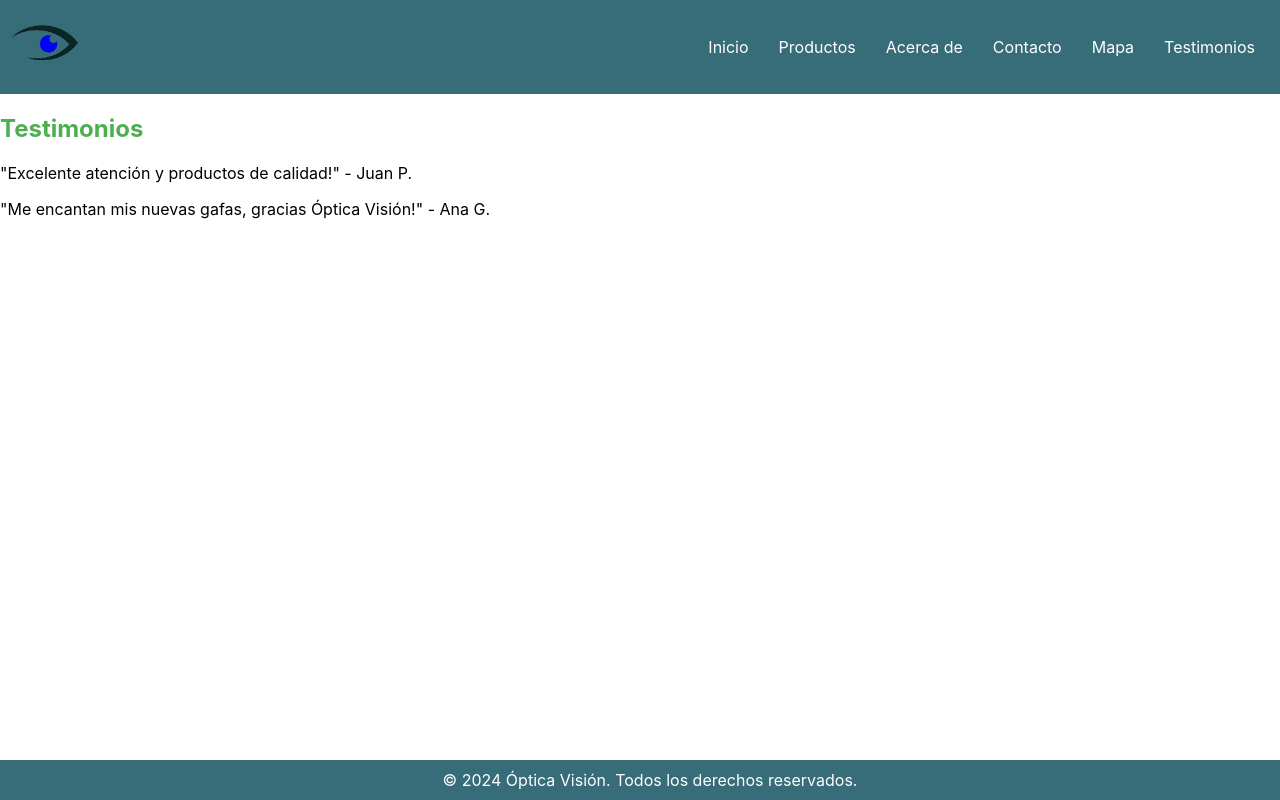
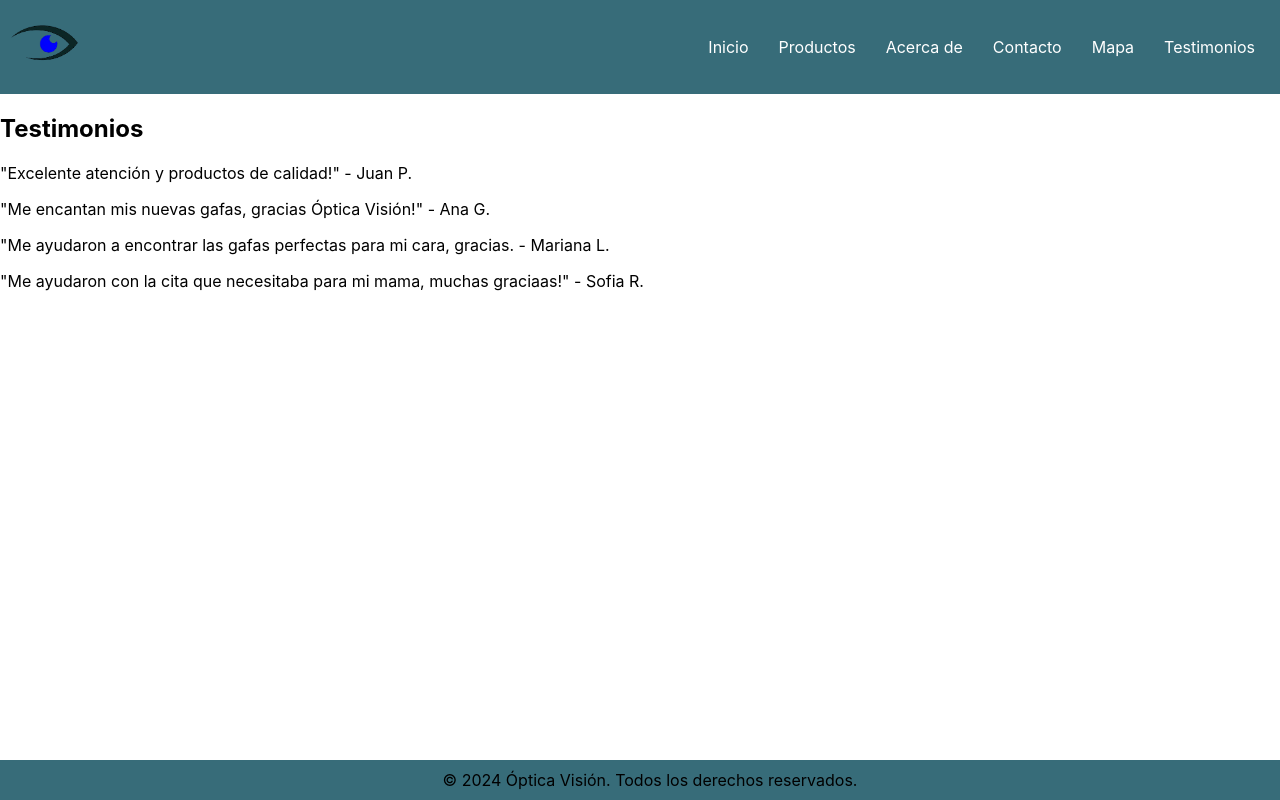
Before and after one commit to juanarango91/optica-vision, a React (Create React App) app: page /testimonios in a window 1280 px wide. Built offline with nearby package versions, Linux system fonts and the light colour scheme.

Commit message:
se agregan estilos

```diff
--- a/src/componentes/Contact/Contact.css
+++ b/src/componentes/Contact/Contact.css
@@ -1,3 +1,3 @@
 h2 {
-    color: #4CAF50;
+    color: black;
 }
--- a/src/componentes/Footer/Footer.css
+++ b/src/componentes/Footer/Footer.css
@@ -1,6 +1,6 @@
 footer {
     background-color: #376c79;
-    color: white;
+    color: black;
     text-align: center;
     padding: 10px;
     position: fixed;
--- a/src/componentes/Header/Header.css
+++ b/src/componentes/Header/Header.css
@@ -13,6 +13,7 @@ nav a {
     color: white;
     margin: 0 15px;
     text-decoration: none;
+    block-size: auto;
 
 
 }
--- a/src/componentes/Home/Home.css
+++ b/src/componentes/Home/Home.css
@@ -1,3 +1,3 @@
 h2 {
-    color: #4CAF50;
+    color: black;
 }
--- a/src/componentes/Map/Map.css
+++ b/src/componentes/Map/Map.css
@@ -1,3 +1,3 @@
 h2 {
-    color: #4CAF50;
+    color: black;
 }
--- a/src/componentes/Products/Products.css
+++ b/src/componentes/Products/Products.css
@@ -1,5 +1,5 @@
 h2 {
-    color: #4CAF50;
+    color: black;
 }
 ul {
     list-style-type: none;
--- a/src/componentes/Testimonials/Testimonials.css
+++ b/src/componentes/Testimonials/Testimonials.css
@@ -1,3 +1,7 @@
 h2 {
-    color: #4CAF50;
+    color: black;
 }
+p {
+    color: black;
+
+}
--- a/src/componentes/Testimonials/Testimonials.js
+++ b/src/componentes/Testimonials/Testimonials.js
@@ -7,6 +7,8 @@ const Testimonials = () => {
             <h2>Testimonios</h2>
             <p>"Excelente atención y productos de calidad!" - Juan P.</p>
             <p>"Me encantan mis nuevas gafas, gracias Óptica Visión!" - Ana G.</p>
+            <p>"Me ayudaron a encontrar las gafas perfectas para mi cara, gracias. - Mariana L.</p>
+            <p>"Me ayudaron con la cita que necesitaba para mi mama, muchas graciaas!" - Sofia R.</p>
         </div>
     );
 };
```
